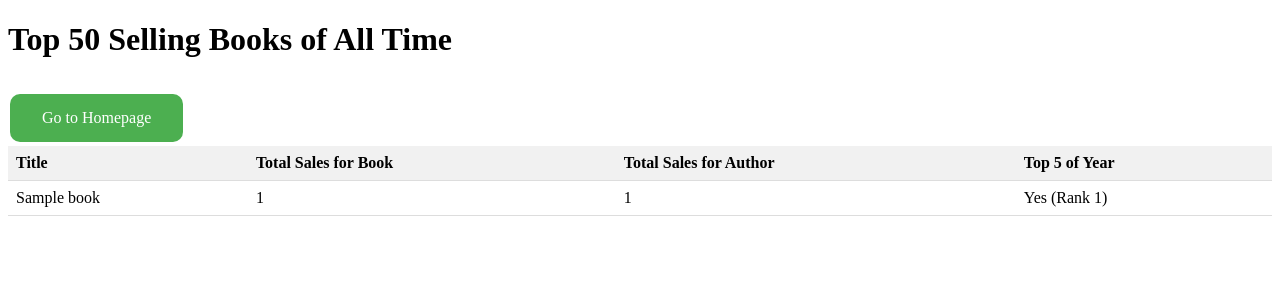
After one commit to Lucas-Maldo/software-architecture, a Django app: page /books/top-selling-books/ in a window 1280 px wide. The commit adds this page. Shown: the top 300 px of the page. Run offline with Django 5.2, Linux system fonts and the light colour scheme; tables that the repository leaves empty hold one stand-in row (values such as "Sample post").

Commit message:
Fixes and views

```diff
--- /dev/null
+++ b/goodreads/books/templates/books/top_selling_books.html
@@ -0,0 +1,42 @@
+<!DOCTYPE html>
+<html>
+<head>
+    <title>Top Selling Books</title>
+    <link rel="stylesheet" href="../../../static/css/styles.css">
+</head>
+<body>
+    <h1>Top 50 Selling Books of All Time</h1>
+    <a href="{% url 'home' %}" class="add_new_row_btn">Go to Homepage</a>
+
+    <table>
+        <thead>
+            <tr>
+                <th>Title</th>
+                <th>Total Sales for Book</th>
+                <th>Total Sales for Author</th>
+                <th>Top 5 of Year</th>
+            </tr>
+        </thead>
+        <tbody>
+            {% for book in top_books %}
+                <tr>
+                    <td>{{ book.name }}</td>
+                    <td>{{ book.total_sales }}</td>
+                    <td>{{ book.author_total_sales }}</td>
+                    <td>
+                        {% if book.rank_in_year <= 5 %}
+                            Yes (Rank {{ book.rank_in_year }})
+                        {% else %}
+                            No
+                        {% endif %}
+                    </td>
+                </tr>
+            {% empty %}
+                <tr>
+                    <td colspan="4">No books found.</td>
+                </tr>
+            {% endfor %}
+        </tbody>
+    </table>
+</body>
+</html>
--- a/goodreads/books/urls.py
+++ b/goodreads/books/urls.py
@@ -16,4 +16,5 @@ urlpatterns = [
     path('<int:book_id>/review/<int:review_id>/delete/', views.review_delete, name='review_delete'),
 
     path('top-rated-books/', views.top_rated_books, name='top_rated_books'),
+    path('top-selling-books/', views.top_selling_books, name='top_selling_books'),
 ]
--- a/goodreads/books/views.py
+++ b/goodreads/books/views.py
@@ -1,7 +1,8 @@
 from django.shortcuts import render, get_object_or_404
 from django.http import HttpResponseRedirect
 from django.urls import reverse
-from django.db.models import Avg, Max, Min
+from django.db.models import Avg, Sum, F, Window
+from django.db.models.functions import Rank
 
 from .forms import BookForm, ReviewForm
 from .models import Book, Review
@@ -103,3 +104,37 @@ def top_rated_books(request):
     return render(request, 'books/top_rated_books.html', {
         'top_books': top_books
     })
+
+def top_selling_books(request):
+    # Get the top 50 selling books
+    top_books = (
+        Book.objects
+        .annotate(total_sales=Sum('sales'))
+        .order_by('-total_sales')[:50]
+    )
+
+    # Annotate total sales for each author
+    for book in top_books:
+        author_total_sales = Book.objects.filter(author=book.author).aggregate(total_sales=Sum('sales'))['total_sales']
+        book.author_total_sales = author_total_sales
+
+        # Check if the book was among the top 5 selling books in its publication year
+        year = book.date_of_pub.year
+        top_books_in_year = (
+            Book.objects
+            .filter(date_of_pub__year=year)  # Use __year lookup for date fields
+            .annotate(total_sales=Sum('sales'))
+            .order_by('-total_sales')
+        )
+
+        # Annotate a ranking within its year
+        ranked_books = top_books_in_year.annotate(rank=Window(
+            expression=Rank(),
+            partition_by=[F('date_of_pub__year')],
+            order_by=F('total_sales').desc()
+        ))
+        book.rank_in_year = ranked_books.filter(id=book.id).first().rank
+
+    return render(request, 'books/top_selling_books.html', {
+        'top_books': top_books,
+    })
--- a/goodreads/goodreads/settings.py
+++ b/goodreads/goodreads/settings.py
@@ -84,7 +84,7 @@ DATABASES = {
         'USER': 'postgres',
         'PASSWORD': 'password',
         'HOST': '127.0.0.1',  # Set to 'localhost' or an IP address if the DB is remote
-        'PORT': '5433',  # Default is '5432'
+        'PORT': '5432',  # Default is '5432'
     }
 }
 
```
Also changed, not shown: goodreads/books/templates/books/book_list.html (+4 -3 lines).
